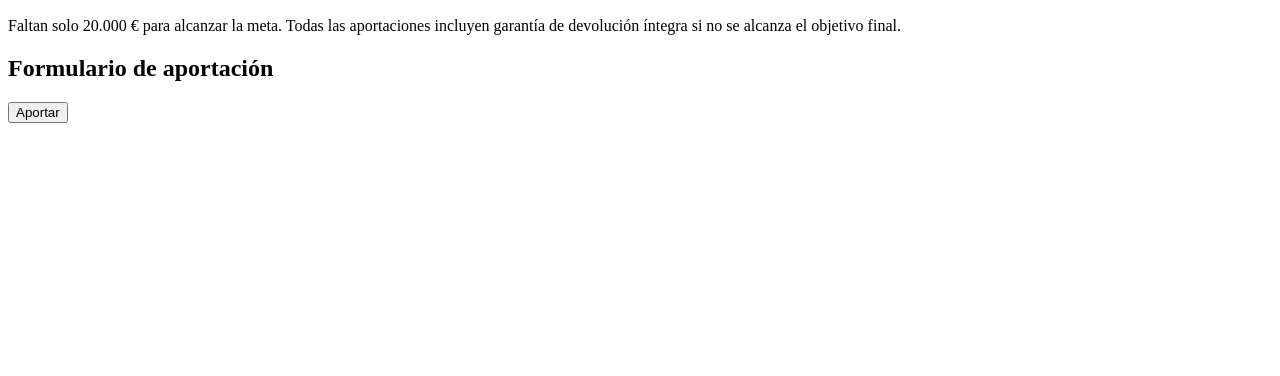
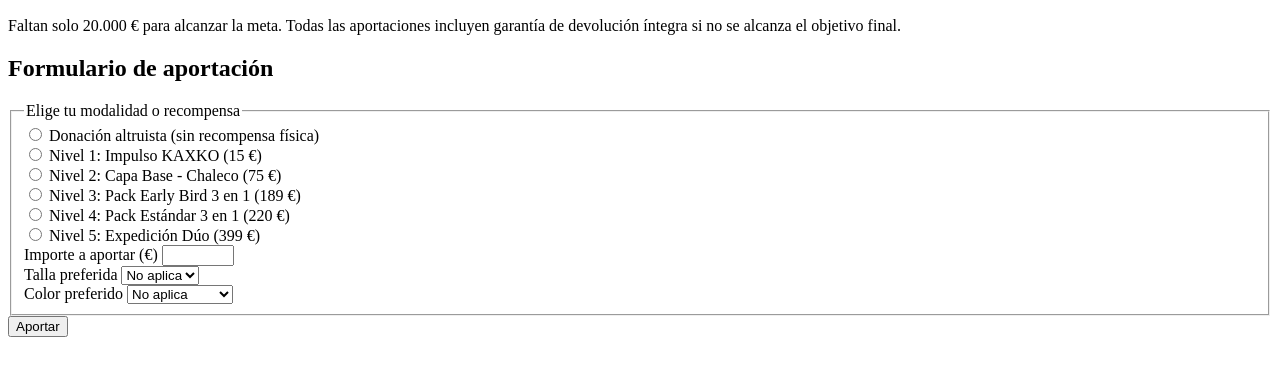
Before and after one commit to aldeko3/UE-01-01-HTML, a plain HTML site: page donate.html in a window 1280 px wide. Shown: the part 180-556 px from the top of the page. Drawn offline with Linux system fonts and the light colour scheme.

Commit message:
Enhance donation form in donate.html with reward options and input fields

```diff
--- a/donate.html
+++ b/donate.html
@@ -29,7 +29,59 @@
       <section>
         <h2>Formulario de aportación</h2>
         <form action="#" method="post">
-
+          <fieldset>
+            <legend>Elige tu modalidad o recompensa</legend>
+            <label>
+              <input type="radio" name="reward" value="donacion-altruista" required />
+              Donación altruista (sin recompensa física)
+            </label>
+            <br />
+            <label>
+              <input type="radio" name="reward" value="nivel-1" />
+              Nivel 1: Impulso KAXKO (15 €)
+            </label>
+            <br />
+            <label>
+              <input type="radio" name="reward" value="nivel-2" />
+              Nivel 2: Capa Base - Chaleco (75 €)
+            </label>
+            <br />
+            <label>
+              <input type="radio" name="reward" value="nivel-3" />
+              Nivel 3: Pack Early Bird 3 en 1 (189 €)
+            </label>
+            <br />
+            <label>
+              <input type="radio" name="reward" value="nivel-4" />
+              Nivel 4: Pack Estándar 3 en 1 (220 €)
+            </label>
+            <br />
+            <label>
+              <input type="radio" name="reward" value="nivel-5" />
+              Nivel 5: Expedición Dúo (399 €)
+            </label>
+            <br />
+            <label for="amount">Importe a aportar (€)</label>
+            <input id="amount" name="amount" type="number" min="5" max="5000" required />
+            <br />
+            <label for="size">Talla preferida</label>
+            <select id="size" name="size">
+              <option value="no-aplica">No aplica</option>
+              <option value="xs">XS</option>
+              <option value="s">S</option>
+              <option value="m">M</option>
+              <option value="l">L</option>
+              <option value="xl">XL</option>
+            </select>
+            <br />
+            <label for="color">Color preferido</label>
+            <select id="color" name="color">
+              <option value="no-aplica">No aplica</option>
+              <option value="negro-pizarra">Negro Pizarra</option>
+              <option value="verde-bosque">Verde Bosque</option>
+              <option value="azul-glaciar">Azul Glaciar</option>
+            </select>
+          </fieldset>
           <button type="submit">Aportar</button>
         </form>
       </section>
```
